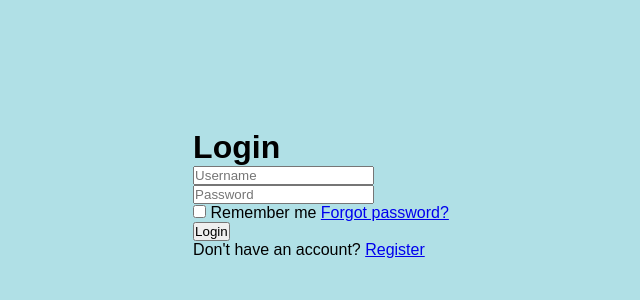
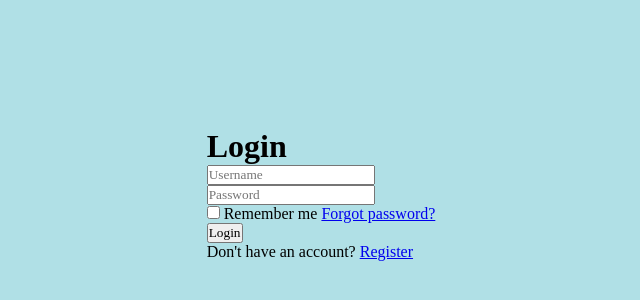
Before and after one commit to JungenReich/JungenReich.github.io, a plain HTML site: page index.html in a window 1280 px wide. Shown: the part 206-506 px from the top of the page, without its empty margins (319-959 px from the left). Drawn offline with Linux system fonts and the light colour scheme.

Commit message:
Update styles.css

```diff
--- a/styles.css
+++ b/styles.css
@@ -2,7 +2,7 @@
   margin: 0;
   padding: 0;
   box-sizing: border-box;
-  font-family: "Poppins", sans-serif;
+  font-family: 'Times New Roman', Times, serif;
 }
 
 body {
```
